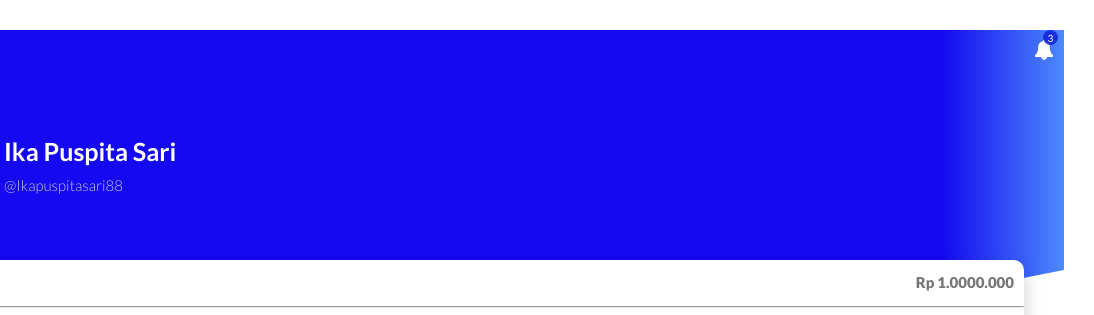
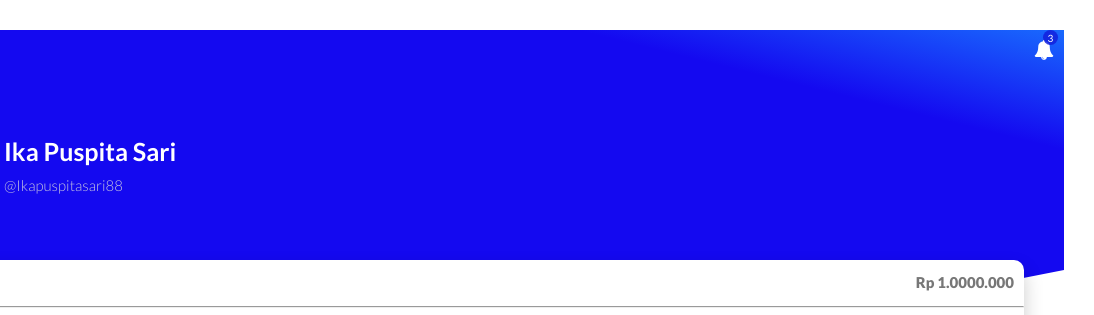
Before and after one commit to sensationalkunlex/UITest, a website: page index.html in a window 1280 px wide. Shown: the top 315 px of the page, 186-1280 px from the left. Drawn offline with Linux system fonts and the light colour scheme; grey boxes are pictures that could not be loaded.

Commit message:
change co

```diff
--- a/css/style.css
+++ b/css/style.css
@@ -364,7 +364,7 @@ main {
 
 .header {
   height: 30rem;
-  background-image: linear-gradient(to right, #1409f0 90%, rgba(0, 89, 253, 0.7));
+  background-image: linear-gradient(to right top, #1409f0 80%, rgba(0, 89, 253, 0.9));
   background-size: cover;
   background-position: top;
   -webkit-clip-path: polygon(0 0, 100% 0, 100% 80%, 50% 120%, 0 80%);
```
